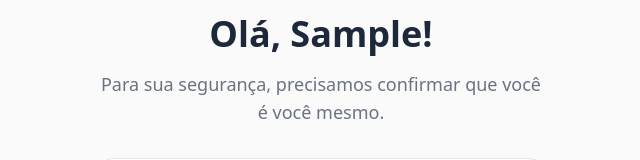
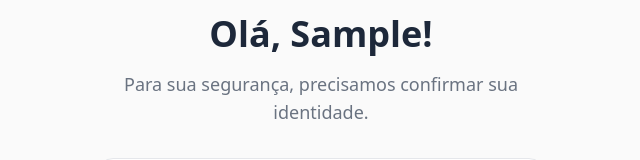
Before and after one commit to pedrocostaflamengo-commits/first-impressions-matter, a React (Vite) app: page /confirmacao in a window 1280 px wide. Shown: the part 199-359 px from the top of the page, without its empty margins (319-959 px from the left). Built offline with nearby package versions, Linux system fonts and the light colour scheme; sample sign-in values are in the browser's storage; the HTML template or start-up script is replaced by a standard one.

Commit message:
Update BirthYearConfirmation.tsx

```diff
--- a/src/pages/BirthYearConfirmation.tsx
+++ b/src/pages/BirthYearConfirmation.tsx
@@ -52,8 +52,9 @@ export default function BirthYearConfirmation() {
           <h1 className="text-3xl md:text-4xl font-bold text-foreground">
             Olá, {userName}!
           </h1>
+          {/* ALTERADO: Texto de segurança */}
           <p className="text-lg text-muted-foreground">
-            Para sua segurança, precisamos confirmar que você é você mesmo.
+            Para sua segurança, precisamos confirmar sua identidade.
           </p>
         </div>
 
```
